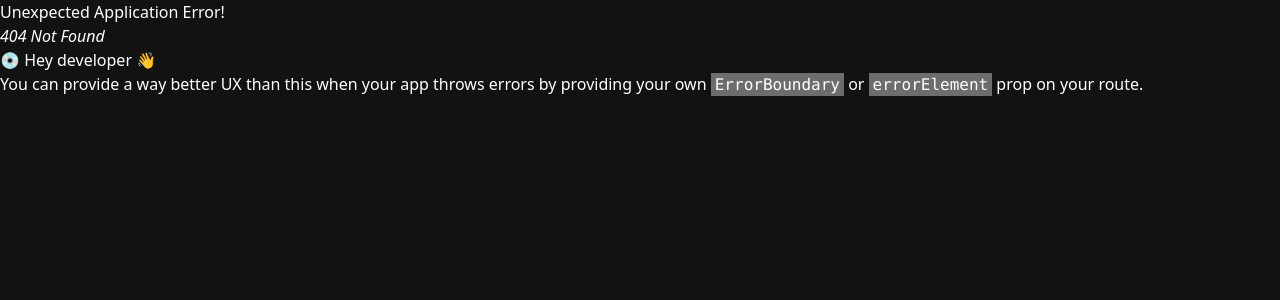
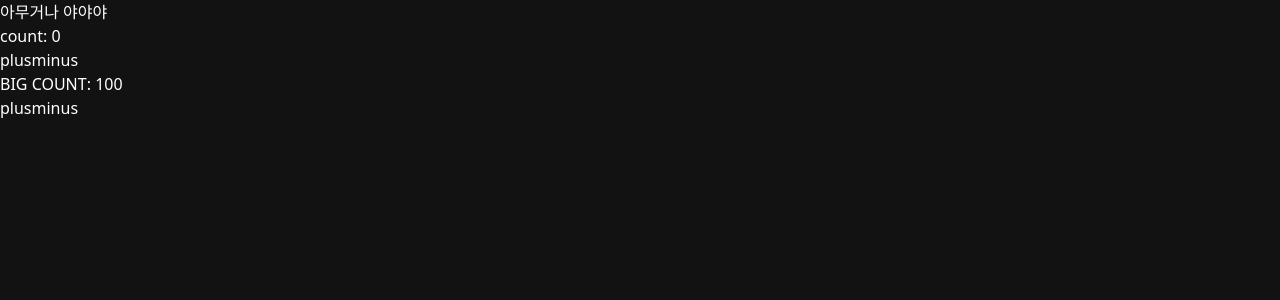
Before and after one commit to ThePott/oz-react-deep-lecture-note, a React (Vite) app: page /redux-toolkit in a window 1280 px wide. Before the commit this address had no page. Shown: the top 300 px of the page. Built offline with nearby package versions, Linux system fonts and the light colour scheme.

Commit message:
✨ Feat(RTK): Add counter with redux-toolkit

```diff
--- a/package.json
+++ b/package.json
@@ -10,6 +10,7 @@
     "preview": "vite preview"
   },
   "dependencies": {
+    "@reduxjs/toolkit": "^2.8.2",
     "@tailwindcss/vite": "^4.1.11",
     "react": "^19.1.0",
     "react-dom": "^19.1.0",
--- /dev/null
+++ b/pages/redux-toolkit/ReduxToolkitPage.jsx
@@ -0,0 +1,58 @@
+import { Provider, useDispatch, useSelector } from "react-redux"
+
+import { configureStore, createSlice } from "@reduxjs/toolkit"
+
+const counterSlice = createSlice({
+    name: "count", // 얘는 역할이 뭐냐 // namespace prefix
+    initialState: 0,
+    // 얘네들은 caseReducers 라는 것들에 들어감
+    reducers: {
+        increament(state, _action) { return state + 1 },
+        decreament(state, _action) { return state - 1 }
+
+    }
+})
+
+const couterBigSlice = createSlice({
+    name: "countBig",
+    initialState: 100,
+    reducers: {
+        increament(state, _action) { return state + 10 },
+        decreament(state, _action) { return state - 10 },
+    }
+})
+
+const store = configureStore({
+    reducer: {
+        counterState: counterSlice.reducer,
+        counterBigState: couterBigSlice.reducer
+    }
+})
+
+const InsideContent = () => {
+    const count = useSelector(state => state.counterState)
+    const countBig = useSelector(state => state.counterBigState)
+
+    const dispatch = useDispatch()
+    return (
+        <div>
+            아무거나 야야야
+            <div>count: {count}</div>
+            <button onClick={() => dispatch(counterSlice.actions.increament())}>plus</button>
+            <button onClick={() => dispatch(counterSlice.actions.decreament())}>minus</button>
+            <div>BIG COUNT: {countBig}</div>
+            <button onClick={() => dispatch(couterBigSlice.actions.increament())}>plus</button>
+            <button onClick={() => dispatch(couterBigSlice.actions.decreament())}>minus</button>
+        </div>
+    )
+}
+
+const ReduxToolkitPage = () => {
+    return (
+        <Provider store={store}>
+            <InsideContent />
+        </Provider>
+    )
+}
+
+export default ReduxToolkitPage
```
Also changed, not shown: src/main.jsx (+6 -1 lines), 1 other file (tests, documents, lock files or other folders).
